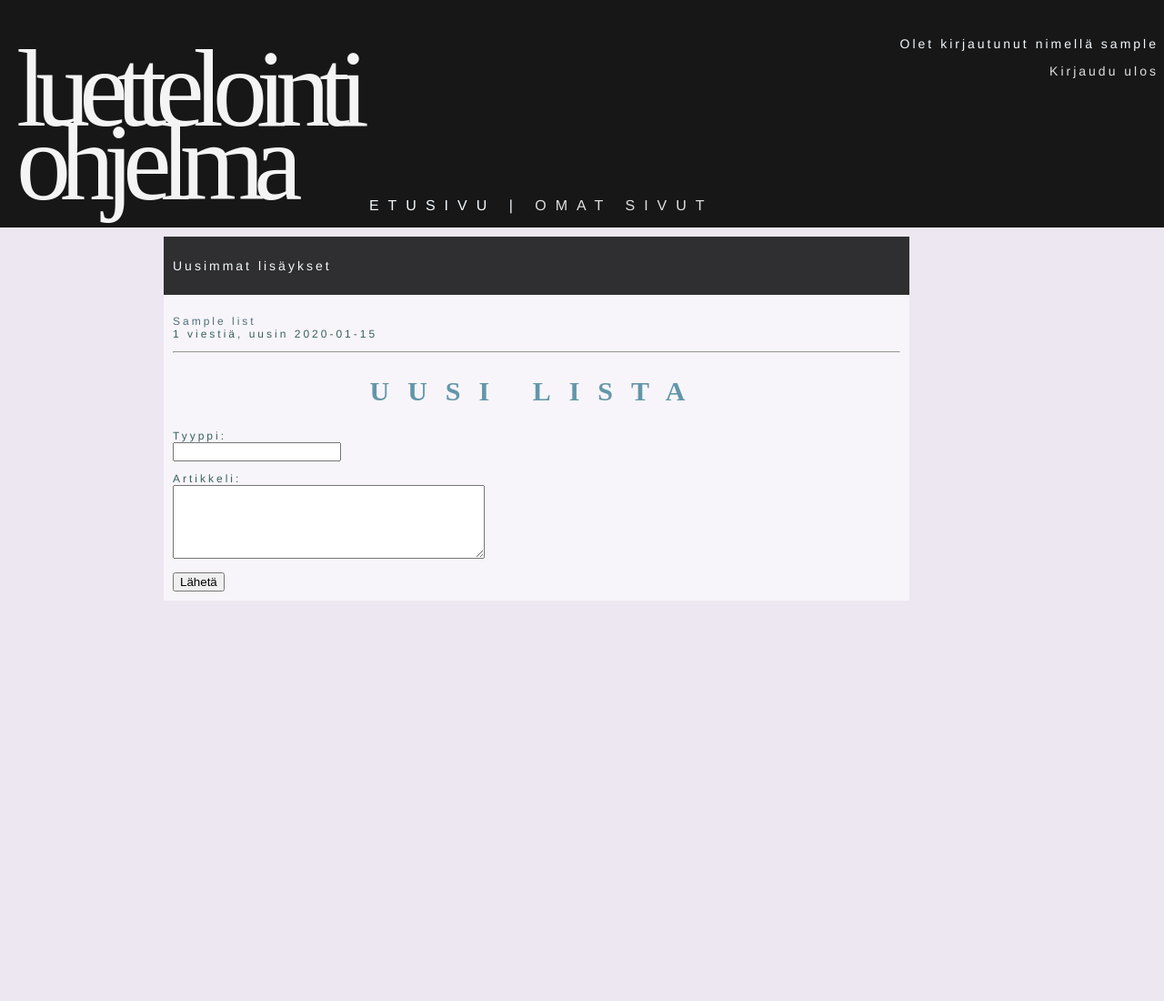
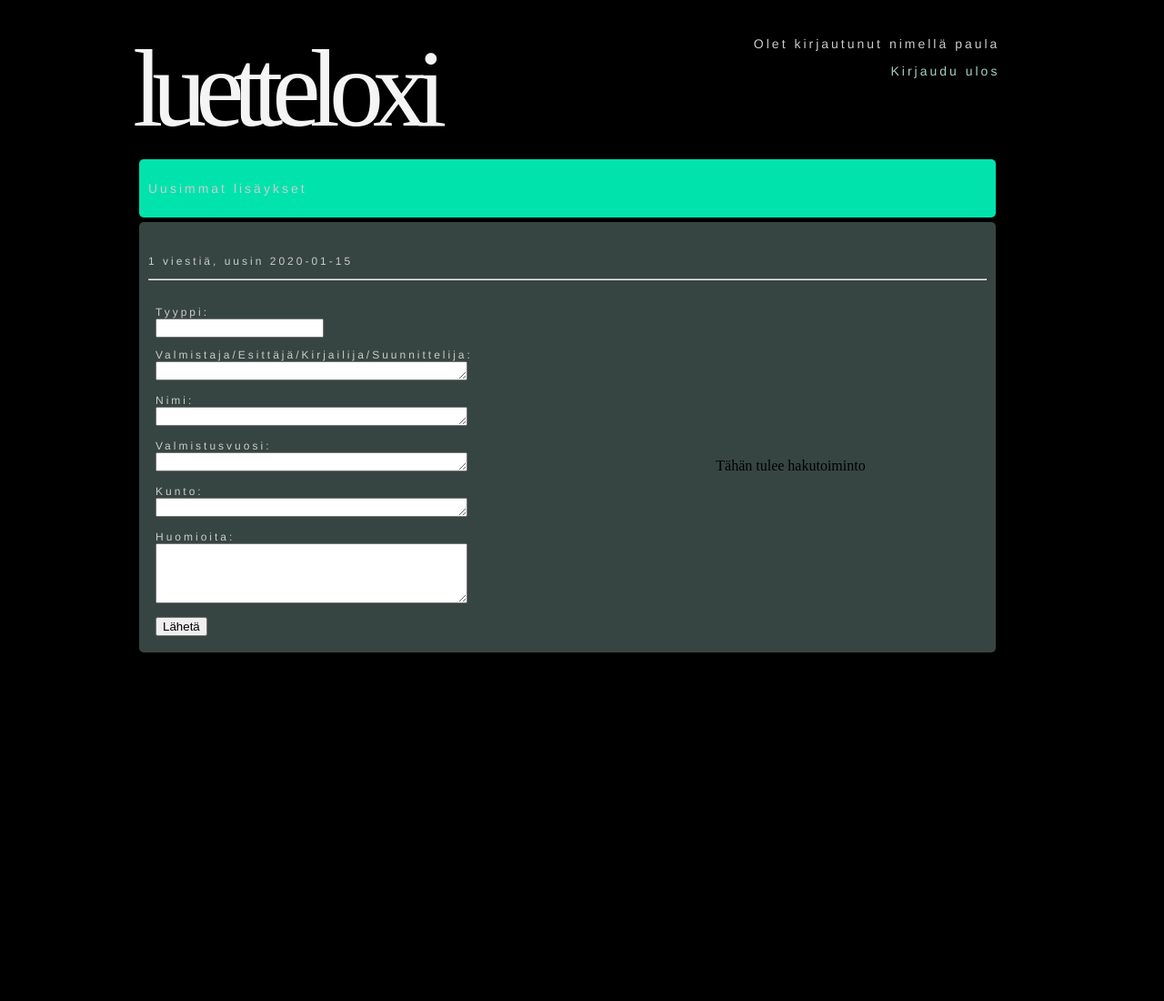
Before and after one commit to tPaux/luettelointiohjelma, a Flask app: page / in a window 1280 px wide. Shown: the whole page at 91% size. After the commit the page ends 717 px from the top, so only its background shows below. Run offline with Flask 3, Linux system fonts and the light colour scheme; a user stored in the database is signed in; tables that the repository leaves empty hold one stand-in row (values such as "Sample post").

Commit message:
changes to appearance (css), list functions and database structure

```diff
--- a/app.py
+++ b/app.py
@@ -26,20 +26,26 @@ def show_list(list_id):
 
 @app.route("/new_list", methods=["POST"])
 def new_list():
+    type = request.form["type"]
+    content = request.form["content"]
+    year = request.form["year"]
     title = request.form["title"]
-    content = request.form["content"]
+    condition = request.form["condition"]
     username = session["username"]
 
-    list_id = lists.add_list(title, content, username)
+    list_id = lists.add_list(type, content, year, title, condition, username)
     return redirect("/list/" + str(list_id))
 
 @app.route("/new_item", methods=["POST"])
 def new_item():
     content = request.form["content"]
+    year = request.form["year"]
+    title = request.form["type"]
+    condition = request.form["condition"]
     username = session["username"]
     list_id = request.form["list_id"]
 
-    lists.add_item(content, username, list_id)
+    lists.add_item(content, username, list_id, year, title, condition)
     return redirect("/list/" + str(list_id))
 
 @app.route("/edit/<int:item_id>", methods=["GET", "POST"])
@@ -51,7 +57,10 @@ def edit_item(item_id):
 
     if request.method == "POST":
         content = request.form["content"]
-        lists.update_item(item["id"], content)
+        year = request.form["year"]
+        title = request.form["type"]
+        condition = request.form["condition"]
+        lists.update_item(item["id"], content, year, title, condition)
         return redirect("/list/" + str(item["list_id"]))
 
 @app.route("/remove/<int:item_id>", methods=["GET", "POST"])
--- a/lists.py
+++ b/lists.py
@@ -1,7 +1,7 @@
 import db
 
 def get_lists():
-    sql = """SELECT l.id, l.title, COUNT(i.id) AS total, MAX(i.sent_at) AS last
+    sql = """SELECT l.id, l.type, COUNT(i.id) AS total, MAX(i.sent_at) AS last
             FROM lists l
             LEFT JOIN items i ON l.id = i.list_id
             GROUP BY l.id
@@ -9,35 +9,35 @@ def get_lists():
     return db.query(sql)
 
 def get_list(list_id):
-    sql = "SELECT id, title FROM lists WHERE id = ?"
+    sql = "SELECT id, type FROM lists WHERE id = ?"
     return db.query(sql, [list_id])[0]
 
 def get_items(list_id):
-    sql = """SELECT i.id, i.content, i.sent_at, i.user_id, u.username
+    sql = """SELECT i.id, i.content, i.sent_at, i.user_id, u.username, i.year, i.title, i.condition
              FROM items m, users u
              WHERE i.user_id = u.id AND i.list_id = ?
              ORDER BY i.id"""
     return db.query(sql, [list_id])
 
 def get_item(item_id):
-    sql = "SELECT id, content, user_id, list_id FROM items WHERE id = ?"
+    sql = "SELECT id, content, year, type, condition, user_id, list_id FROM items WHERE id = ?"
     return db.query(sql, [item_id])[0]
 
-def add_list(title, content, username):
+def add_list(type, content, year, title, condition, username):
     sql = "INSERT INTO lists (title, user_id) VALUES (?, ?)"
     db.execute(sql, [title, username])
     list_id = db.last_insert_id()
-    add_item(content, username, list_id)
+    add_item(content, year, title, condition, username, list_id)
     return list_id
 
-def add_item(content, username, list_id):
-    sql = """INSERT INTO items (content, sent_at, user_id, list_id) VALUES
+def add_item(content, year, title, condition, username, list_id):
+    sql = """INSERT INTO items (content, year, title, condition, sent_at, user_id, list_id) VALUES
              (?, datetime('now'), ?, ?)"""
-    db.execute(sql, [content, username, list_id])
+    db.execute(sql, [content, year, title, condition, username, list_id])
 
-def update_item(item_id, content):
+def update_item(item_id, content, year, title, condition):
     sql = "UPDATE items SET content = ? WHERE id = ?"
-    db.execute(sql, [content, item_id])
+    db.execute(sql, [content, year, title, condition, item_id])
 
 def remove_item(item_id):
     sql = "DELETE FROM items WHERE id = ?"
--- a/schema.sql
+++ b/schema.sql
@@ -6,13 +6,16 @@ CREATE TABLE users (
 
 CREATE TABLE lists (
     id INTEGER PRIMARY KEY,
-    title TEXT,
+    type TEXT,
     user_id INTEGER REFERENCES users
 );
 
 CREATE TABLE items (
     id INTEGER PRIMARY KEY,
     content TEXT,
+    year INTEGER,
+    title TEXT,
+    condition TEXT,
     sent_at TEXT,
     user_id INTEGER REFERENCES users,
     list_id INTEGER REFERENCES lists
--- a/static/css/styles.css
+++ b/static/css/styles.css
@@ -3,7 +3,7 @@ body {
 	max-width: 50em;
 	line-height: 1,3;
 	padding: 4em 2em;
-	background-color: #ECE7F1;
+	background-color: #000000;
 	font-stretch: expanded;
 }
 
@@ -14,6 +14,7 @@ h1 {
 	font-size: 120px;
 	text-transform: lowercase;
 	letter-spacing: -12px;
+	color:#a2d1c5;
 }
 
 
@@ -38,32 +39,32 @@ h3 {
 
 
 p {
-	color: #395F5F;
+	color: #cbcbcb;
 	font-family: 'Helvetica', 'Arial', 'sans-serif';
 	font-size: 12px;
 	letter-spacing: 3px;
 }
 
 .ptummatausta {
-	color: #F3F8FB;
+	color: #cbcbcb;
 	font-size: 14px;
 	a:link, a:visited {
 		text-decoration: none;
-		color: #E0E2DE;
+		color: #a2d1c5;
 	}
 }
 
 .pleveateksti {
 	letter-spacing: 10px;
-	color: #F3F8FB;
+	color: #cbcbcb;
 	font-size: 16px;
 	a:link, a:visited {
 		text-decoration: none;
-		color: #E0E2DE;
+		color: #a2d1c5;
 	}
 
 	a:hover, a:active {
-	color: #F7F9F6;
+	color: #a2d1c5;
 	}
 }
 
@@ -92,15 +93,16 @@ p {
 .ylhaallaoikealla {
 	vertical-align: top;
 	text-align: right;
+	padding-right: 150px;
 }
 
 a:link, a:visited {
 	text-decoration: none;
-  	color: #506E7D;
+  	color: #a2d1c5;
 }
 
 a:hover, a:active {
-	color: #658EA2;
+	color: #a2d1c5;
 }
 
 table {
@@ -124,18 +126,18 @@ td {
 }
 
 .ylapalkki {
-	width: 100%;
-	height: 230px;
+	width: 88%;
+	height: 100px;
 	padding: 10px;
 	margin: 0px;
 	top: 0px;
-	left: 0px;
+	left: 10%;
 	position: absolute;
-	background-color: rgba(0, 0, 0, 0.9);
+
 }
 
 .vasenpalkki {
-	width: 120px;
+	width: 5%;
 	height: auto;
 	padding: 10px;
 	margin: 0px;
@@ -146,29 +148,31 @@ td {
 }
 
 .paapalkki {
-	width: 800px;
+	width: 80%;
 	height: 100%;
-	padding: 40px;
-	margin: 0px;
+	padding: 10px;
+	margin: 10px;
 	border-radius: 100px;
-	left: 140px;
-	top: 220px;
+	left: 10%;
+	top: 150px;
 	text-align: left;
 	position: absolute;
 }
 
 .paapalkkicontainertumma {
-	width: 100%;
-	background-color: rgba(0, 0, 0, 0.8);
+	width: 90%;
+	background-color: rgba(0, 255, 195, 0.889);
+	border-radius: 5px;
 	height: auto;
 	padding: 10px;
-	margin: 0px;
+	margin: 5px;
 }
 
 .paapalkkicontainervaalea {
-	width: 100%;
-	background-color: rgba(255, 255, 255, 0.6);
+	width: 90%;
+	background-color: rgba(200, 255, 240, 0.27);
+	border-radius: 5px;
 	height: auto;
 	padding: 10px;
-	margin: 0px;
+	margin: 5px;
 }
--- a/templates/index.html
+++ b/templates/index.html
@@ -2,7 +2,7 @@
 <html>
 
 <head>
-  <title>Kirjautuminen</title>
+  <title>Luetteloxi</title>
   <link rel="stylesheet" href="{{ url_for('static', filename='css/styles.css') }}">
 </head>
 
@@ -10,12 +10,12 @@
 
 <!--Yläpalkki-->
 <div class="ylapalkki">
+  <div class="ylapalkinsisalto">
 
 <table>
 	<tr>
-		<td class="logoleveys">
-			<h1 class="headerotsikko">Luettelointi</h1>
-			<h1 class="headerotsikko">ohjelma</h1>
+		<td>
+			<h1 class="headerotsikko">Luetteloxi</h1>
 		</td>
 		<td>
 			<table class="ylhaalla">
@@ -37,14 +37,14 @@
   				</tr>
   				<tr>
   					<td class="alhaalla">
-  					<p class="pleveateksti">
-  					ETUSIVU | <a href="/lists">OMAT SIVUT</a>
+
   					</td>
   				</tr>
   			</table>
   		</td>
   	</tr>
   </table>
+  </div>
   </div>
   <!--Yläpalkki loppuu-->
 
@@ -57,7 +57,7 @@
 
   <!--Pääpalkki alkaa-->
   <div class="paapalkki">
-  {% if session.username %}
+    {% if session.username %}
   	<div class="paapalkkicontainertumma">
   	<p class="ptummatausta"> Uusimmat lisäykset</p>
   	</div>
@@ -70,23 +70,21 @@
   </p>
   <hr />
   {% endfor %}
+  <table>
+        <tr>
+          <td>
+            {% if session.username %}
+              <form action="/new_list" method="post">
+                <p>Tyyppi:<br /><input type="text" name="type" rows="1" cols="80" /></p>
+                <p>Valmistaja/Esittäjä/Kirjailija/Suunnittelija:<br /><textarea name="creator" rows="1" cols="40"></textarea></p>
+                <p>Nimi:<br /><textarea name="title" rows="1" cols="40"></textarea></p>
+                <p>Valmistusvuosi:<br /><textarea name="year" rows="1" cols="40"></textarea></p>
+                <p>Kunto:<br /><textarea name="condition" rows="1" cols="40"></textarea></p>
+                <p>Huomioita:<br /><textarea name="content" rows="4" cols="40"></textarea></p>
+                <input type="submit" value="Lähetä" />
+              </form>
+            {% endif %}
 
-  {% if session.username %}
-  <h2>Uusi lista</h2>
-
-  <form action="/new_list" method="post">
-    <p>
-      Tyyppi:<br />
-      <input type="text" name="title" />
-    </p>
-    <p>
-      Artikkeli:<br />
-      <textarea name="content" rows="5" cols="40"></textarea>
-    </p>
-    <input type="submit" value="Lähetä" />
-  </form>
-  {% endif %}
-  	</div>
   {% else %}
   <p class="keskella">
   <form action="/login" method="post" class="keskella">
@@ -105,6 +103,13 @@
   </p>
   </p>
   {% endif %}
+  </td>
+  <td>
+    Tähän tulee hakutoiminto
+  </td>
+  </tr>
+  </table>
+</div>
   </div>
 </body>
 
```
Also changed, not shown: templates/new_list.html (+6 -8 lines), database.db.
